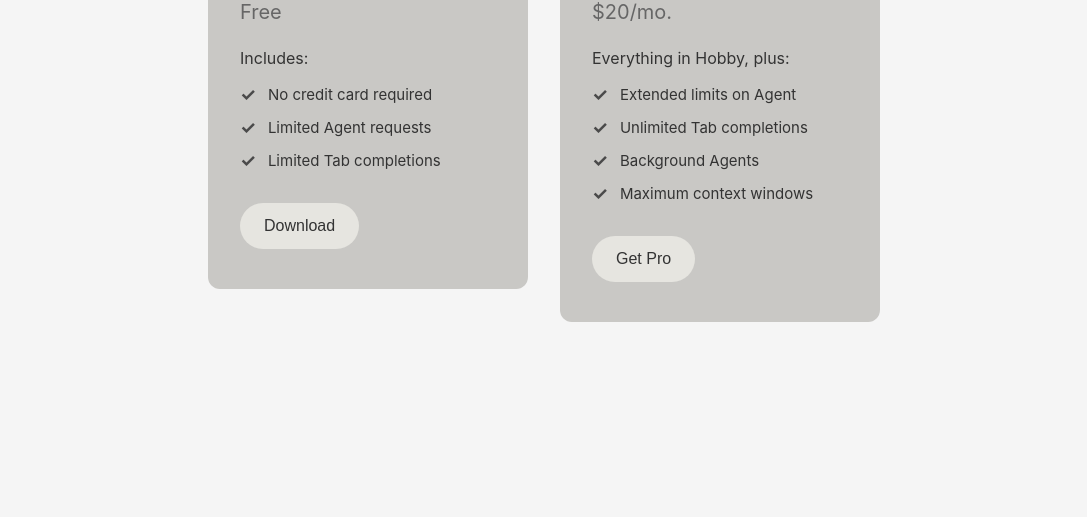
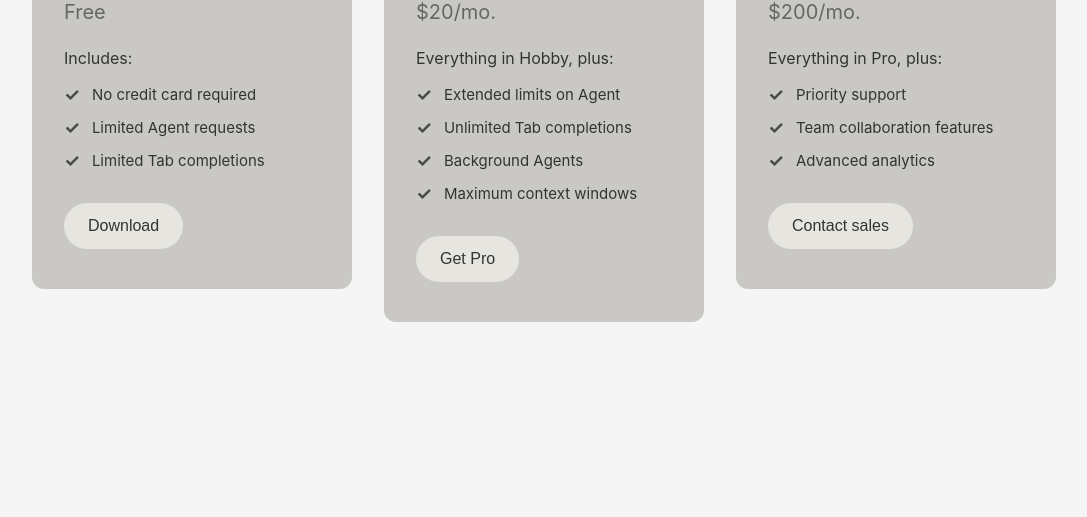
Before and after one commit to kaihoatDC/AIcodedesign, a plain HTML site: page index.html in a window 1280 px wide. Shown: the part 283-800 px from the top of the page, without its empty margins (96-1183 px from the left). Drawn offline with Linux system fonts and the light colour scheme.

Commit message:
New card and min height
what title says

```diff
--- a/index.html
+++ b/index.html
@@ -56,6 +56,28 @@
             </div>
             <button class="download-button">Get Pro</button>
         </div>
+        <div class="card">
+            <h1 class="card-title">Business</h1>
+            <p class="card-price">$200/mo.</p>
+            <div class="card-content">
+                <p class="includes-text">Everything in Pro, plus:</p>
+                <ul class="features-list">
+                    <li>
+                        <span class="checkmark">✓</span>
+                        Priority support
+                    </li>
+                    <li>
+                        <span class="checkmark">✓</span>
+                        Team collaboration features
+                    </li>
+                    <li>
+                        <span class="checkmark">✓</span>
+                        Advanced analytics
+                    </li>
+                </ul>
+            </div>
+            <button class="download-button">Contact sales</button>
+        </div>
     </div>
 </body>
 </html>
--- a/styles.css
+++ b/styles.css
@@ -28,6 +28,7 @@
     border-radius: 12px;
     padding: 40px 32px;
     width: 320px;
+    min-height: 280px;
     flex-shrink: 0;
 }
 
```
